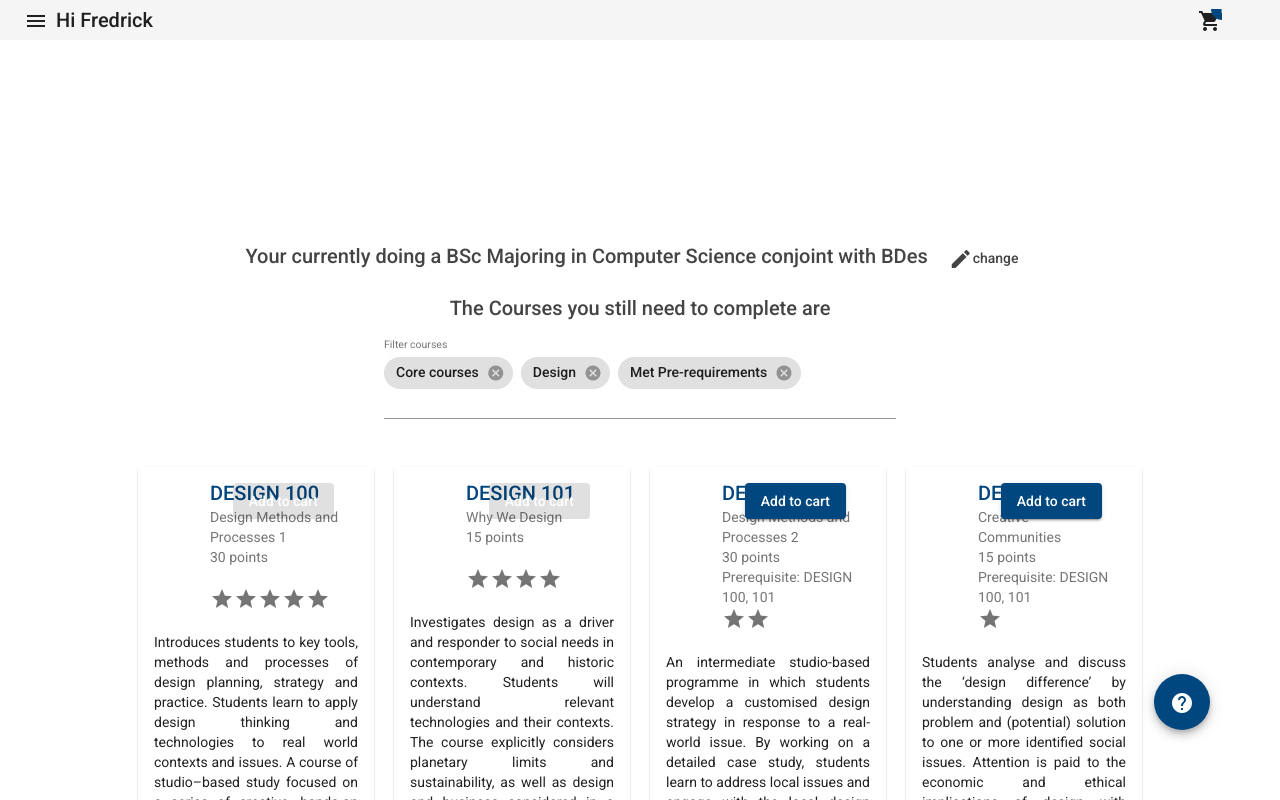
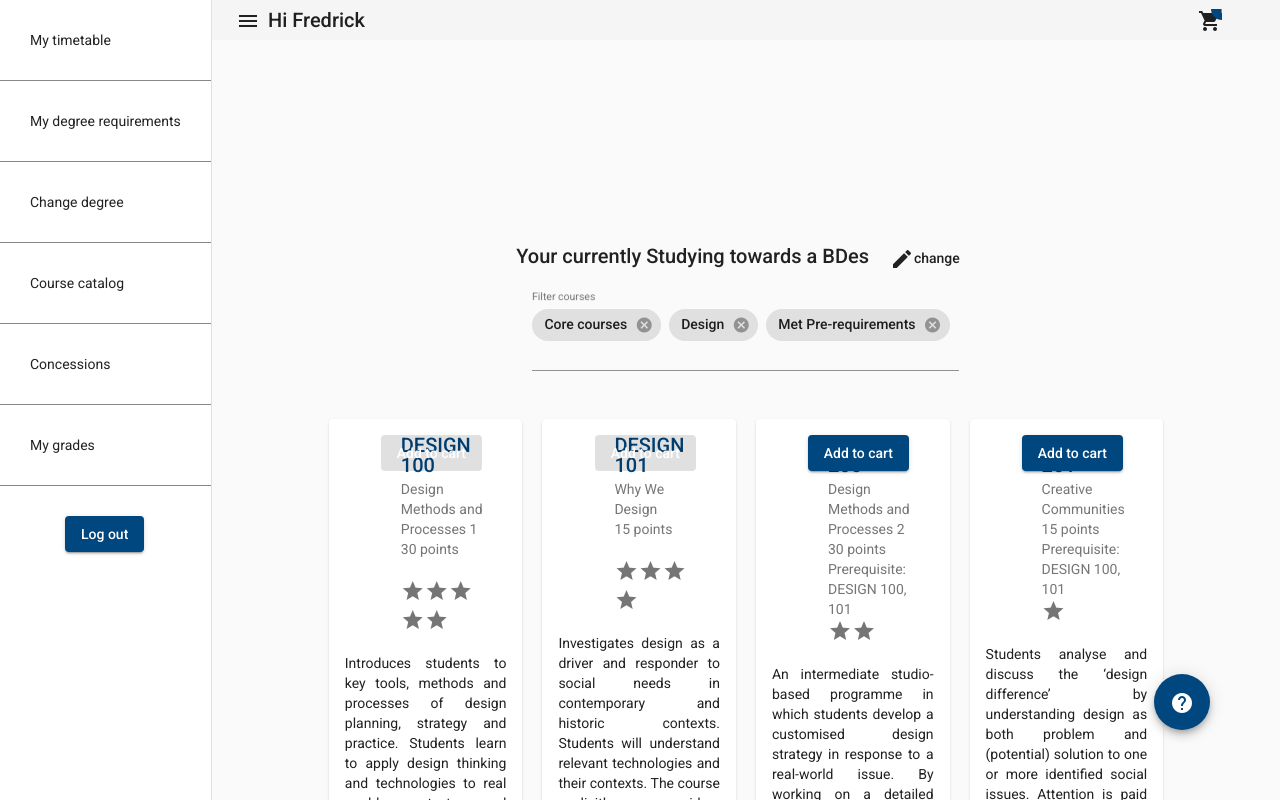
Before and after one commit to etinaude/enrol, an Angular app: page / in a window 1280 px wide. Both pictures are taken after a click on the button "menu". Shown: the top 800 px of the page. Built offline with nearby package versions, Linux system fonts and the light colour scheme.

Commit message:
side nav

```diff
--- a/src/app/app.component.html
+++ b/src/app/app.component.html
@@ -1,3 +1,14 @@
+<mat-drawer-container class="side-container" autosize>
+  <mat-drawer #drawer class="example-sidenav" mode="side">
+    <p matRipple>My timetable</p>
+    <p matRipple>My degree requirements</p>
+    <p matRipple>Change degree</p>
+    <p matRipple>Course catalog</p>
+    <p matRipple>Concessions</p>
+    <p matRipple>My grades</p>
+
+    <button mat-raised-button color="primary">Log out</button>
+  </mat-drawer>
   <div class="body">
     <mat-toolbar>
       <button
@@ -5,7 +16,7 @@
         class="example-icon"
         aria-label="Example icon-button with menu icon"
       >
-      <mat-icon>menu</mat-icon>
+        <mat-icon (click)="drawer.toggle()">menu</mat-icon>
       </button>
       <span>Hi Fredrick</span>
       <span class="example-spacer"></span>
@@ -24,7 +35,7 @@
     </mat-toolbar>
 
     <h2>
-    Your currently doing a BSc Majoring in Computer Science conjoint with BDes
+      Your currently Studying towards a BDes
 
       <button mat-button>
         <mat-icon aria-hidden="false" aria-label="Example pencil icon"
@@ -32,8 +43,6 @@
         >change
       </button>
     </h2>
-
-  <h2>The Courses you still need to complete are</h2>
 
     <mat-form-field class="center">
       <mat-chip-list #chipList>
@@ -76,7 +85,9 @@
             mat-raised-button
             color="primary"
             class="enrol-now"
-          matTooltip="{{ course.complete ? 'Already complete' : 'Available' }}"
+            matTooltip="{{
+              course.complete ? 'Already complete' : 'Available'
+            }}"
           >
             Add to cart
           </button>
@@ -94,7 +105,10 @@
         </mat-card-actions>
       </mat-card>
     </div>
-  <button mat-fab color="primary" class="fab"><mat-icon>help</mat-icon></button>
+    <button mat-fab color="primary" class="fab">
+      <mat-icon>help</mat-icon>
+    </button>
   </div>
+</mat-drawer-container>
 
 <router-outlet></router-outlet>
--- a/src/app/app.component.scss
+++ b/src/app/app.component.scss
@@ -69,6 +69,11 @@
     right: 70px;
     bottom: 70px;
   }
+
+  .side-container {
+    height: 100%;
+    position: fixed;
+  }
 }
 
 .courses {
@@ -112,3 +117,23 @@
     color: #00467f;
   }
 }
+
+.mat-drawer {
+  // padding-top: 20px;
+  align-content: center;
+  display: flex;
+  p {
+    padding: 30px;
+    margin: 0;
+    border-bottom: #888 solid 1px;
+    cursor: pointer;
+  }
+  button {
+    margin-left: 65px;
+    margin-top: 30px;
+  }
+}
+
+mat-drawer-container {
+  height: 100vh;
+}
```
Lines whose indentation alone changed are shown as unchanged.
